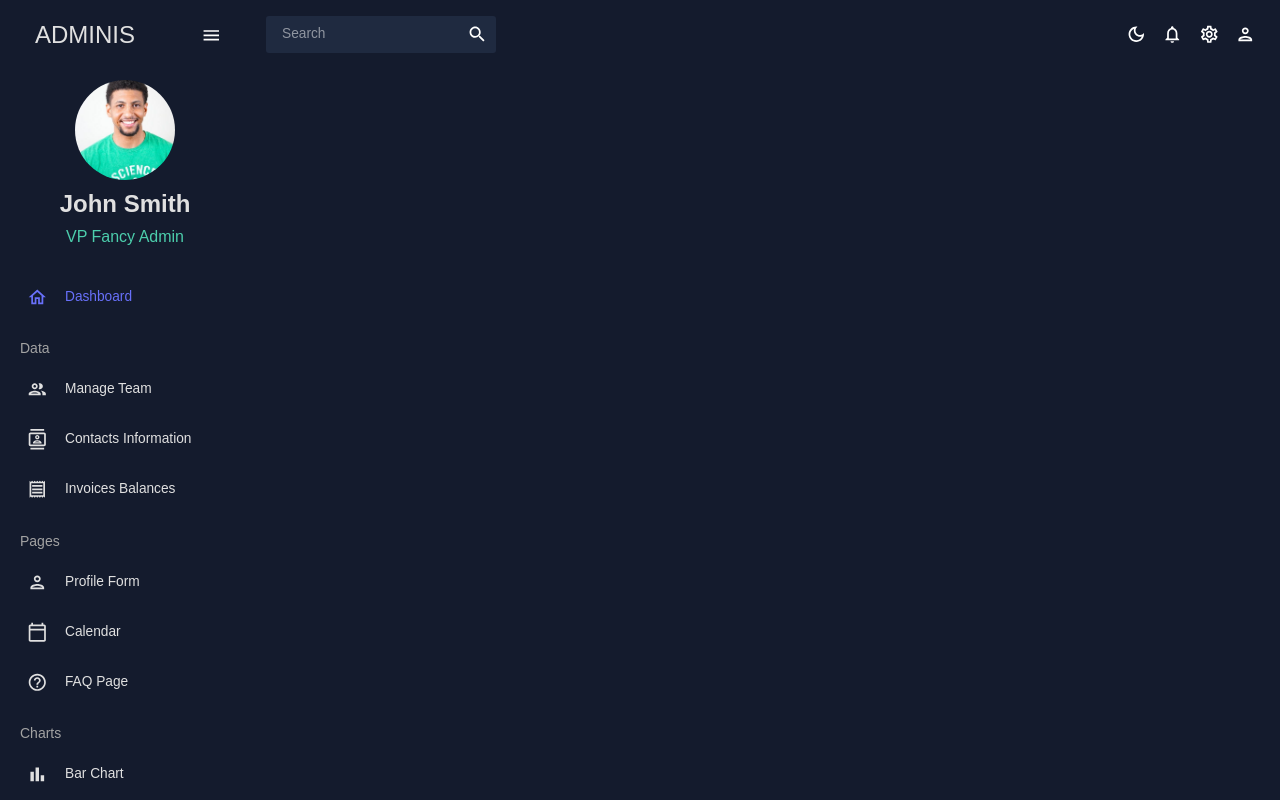
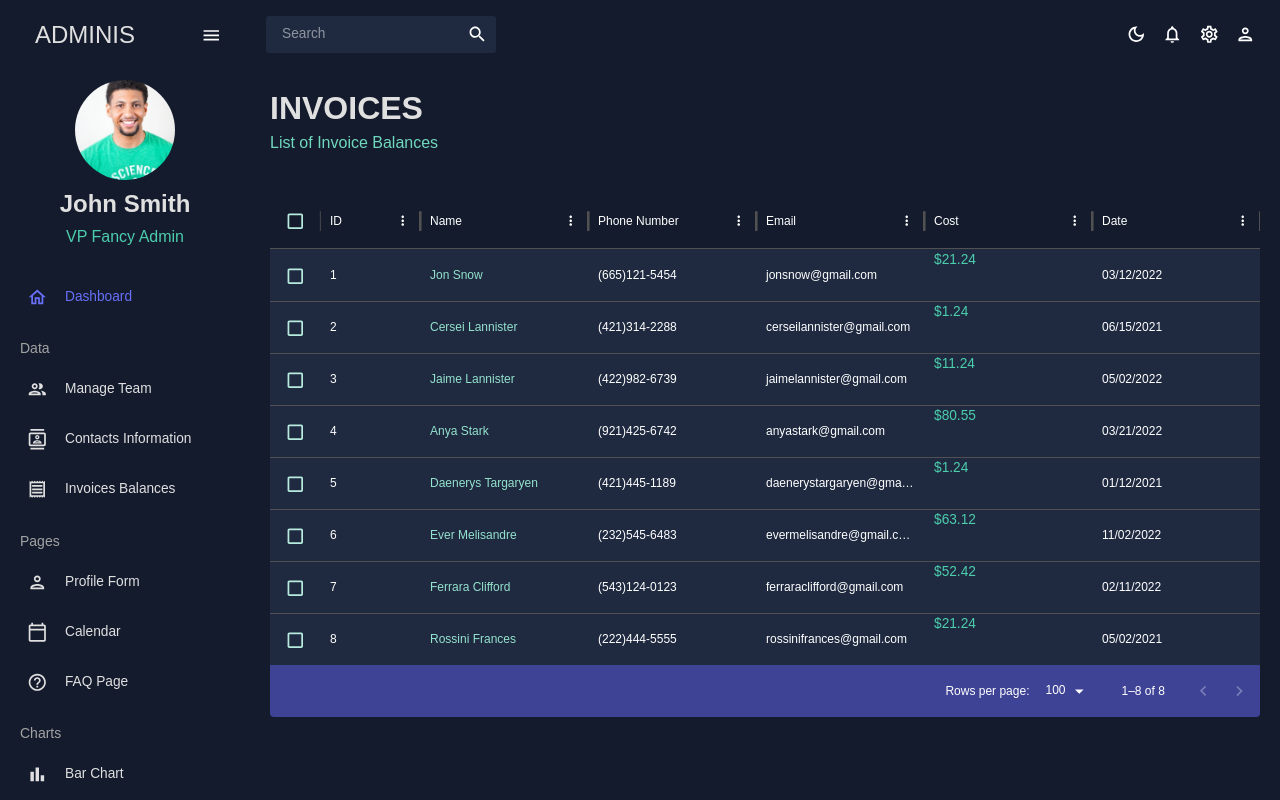
Before and after one commit to DevMisha18/admin-dashboard, a React (Vite) app: page /invoices in a window 1280 px wide. Built offline with nearby package versions, Linux system fonts and the light colour scheme.

Commit message:
feat: create Invoices page

```diff
--- a/src/App.tsx
+++ b/src/App.tsx
@@ -8,7 +8,7 @@
 import Dashboard from "./scenes/dashboard";
 import Team from "./scenes/team";
 import Contacts from "./scenes/contacts";
-// import Invoices from "./scenes/invoices";
+import Invoices from "./scenes/invoices";
 // import Bar from "./scenes/bar";
 // import Form from "./scenes/form";
 // import Line from "./scenes/line";
@@ -31,7 +31,7 @@
               <Route path="/" element={<Dashboard />} />
               <Route path="/team" element={<Team />} />
               <Route path="/contacts" element={<Contacts />} />
-              {/* <Route path="/invoices" element={<Invoices />} /> */}
+              <Route path="/invoices" element={<Invoices />} />
               {/* <Route path="/form" element={<Form />} /> */}
               {/* <Route path="/bar" element={<Bar />} /> */}
               {/* <Route path="/pie" element={<Pie />} /> */}
--- /dev/null
+++ b/src/scenes/invoices/index.tsx
@@ -0,0 +1,86 @@
+import { FC } from "react";
+import { Box, Typography } from "@mui/material";
+import { DataGrid, GridColDef } from "@mui/x-data-grid";
+import { tokens, ColorTokens } from "../../theme";
+import { mockDataInvoices } from "../../data/mockData";
+import { Header } from "../../components/Header";
+import { useTheme, Theme } from "@mui/material";
+
+const Invoices: FC = () => {
+  const theme: Theme = useTheme();
+  const colors: ColorTokens = tokens(theme.palette.mode);
+  const columns: GridColDef[] = [
+    { field: "id", headerName: "ID" },
+    {
+      field: "name",
+      headerName: "Name",
+      flex: 1,
+      cellClassName: "name-column--cell",
+    },
+    {
+      field: "phone",
+      headerName: "Phone Number",
+      flex: 1,
+    },
+    {
+      field: "email",
+      headerName: "Email",
+      flex: 1,
+    },
+    {
+      field: "cost",
+      headerName: "Cost",
+      flex: 1,
+      renderCell: ({ row: { cost } }) => (
+        <Typography color={colors.greenAccent[500]}>${cost}</Typography>
+      ),
+    },
+    {
+      field: "date",
+      headerName: "Date",
+      flex: 1,
+    },
+  ];
+
+  return (
+    <Box m="20px">
+      <Header title="INVOICES" subtitle="List of Invoice Balances" />
+      <Box
+        m="40px 0 0 0"
+        maxHeight="75vh"
+        sx={{
+          "& .MuiDataGrid-root": {
+            border: "none",
+          },
+          "& .MuiDataGrid-cell:focus": {
+            outlineColor: (theme.palette.mode === "dark"
+              ? "#eee"
+              : "#333"
+            ).concat(" !important"),
+          },
+          "& .name-column--cell": {
+            color: colors.greenAccent[300],
+          },
+          "& .MuiDataGrid-columnHeaders": {
+            backgroundColor: colors.blueAccent[700],
+            borderBottom: "none",
+          },
+          "& .MuiDataGrid-virtualScroller": {
+            backgroundColor: colors.primary[400],
+          },
+          "& .MuiDataGrid-footerContainer": {
+            borderTop: "none",
+            backgroundColor: colors.blueAccent[700],
+          },
+          "& .MuiCheckbox-root": {
+            color: `${colors.greenAccent[200]} !important`,
+          },
+        }}
+      >
+        <DataGrid checkboxSelection rows={mockDataInvoices} columns={columns} />
+      </Box>
+    </Box>
+  );
+};
+
+export default Invoices;
```
